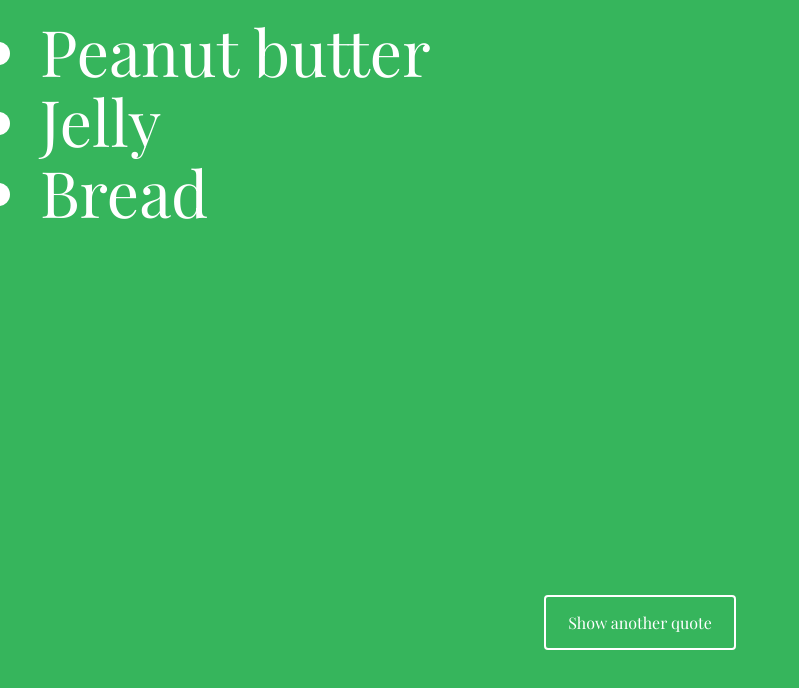
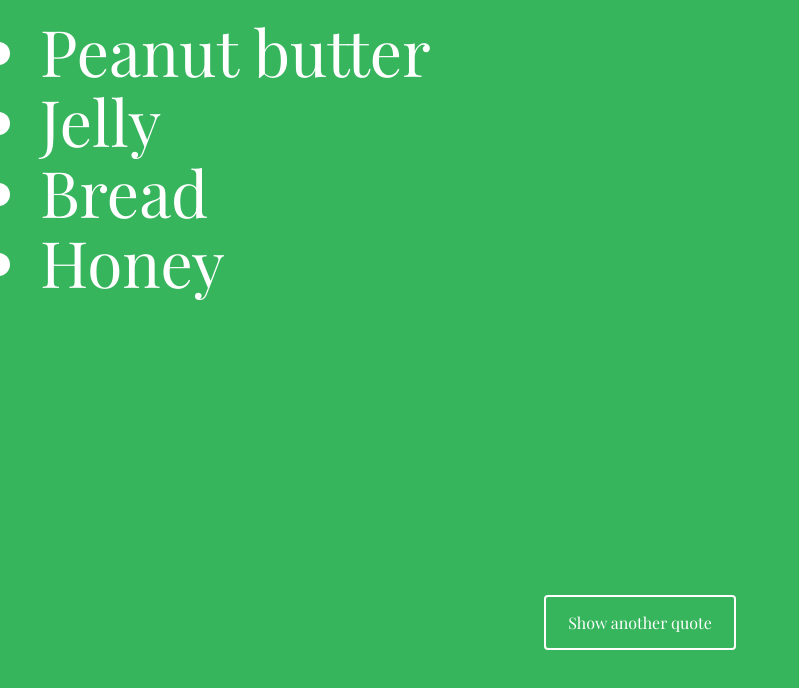
Before and after one commit to DavidJMcGarvey/pantry_pal, a plain HTML site: page index.html in a window 1280 px wide. Shown: the whole page, without its empty margins (0-799 px from the left). Drawn offline with nearby package versions, Linux system fonts and the light colour scheme; a web font is replaced by a local one.

Commit message:
further addItem functionality

```diff
--- a/index.html
+++ b/index.html
@@ -9,8 +9,8 @@
 </head>
 <body>
   <div class="container">
-    <div id="inventory-list">
-      <ul>
+    <div>
+      <ul id="inventory-list">
         <li class="quote">Peanut butter</li>
         <li class="quote">Jelly</li>
         <li class="quote">Bread</li>
--- a/js/pantryPal.js
+++ b/js/pantryPal.js
@@ -1,4 +1,6 @@
 function addItem() {
-    let item = "<li>Honey</li>";
+    let item = "<li class=\"quote\">Honey</li>";
+    document.getElementById('inventory-list').innerHTML += item;
+}
 
-}
+addItem();
```
